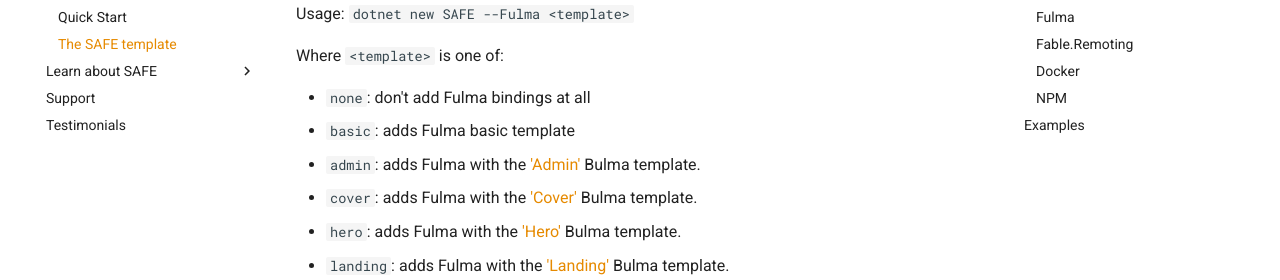
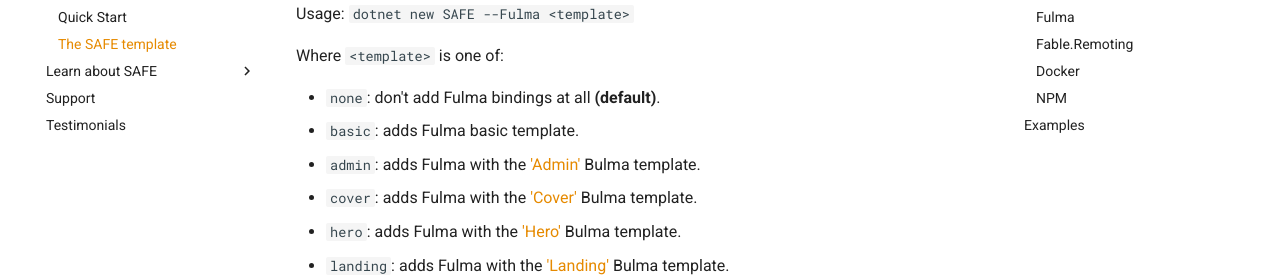
Before and after one commit to SAFE-Stack/docs, an MkDocs documentation site: the page built from docs/safe-template.md, in a window 1280 px wide and 900 px high, scrolled down 1000 px. Shown: the part 172-452 px from the top of the window. Built offline with MkDocs 1.6.1 and Material for MkDocs 9.7.7, drawn with Linux system fonts in a browser that asks for light colours; comment, search, counter and statistics services are not loaded; old or Windows-style settings are respelled for this version of MkDocs.

Commit message:
add default to the default option of Fulma

```diff
--- a/docs/safe-template.md
+++ b/docs/safe-template.md
@@ -32,8 +32,8 @@
 
 Where `<template>` is one of:
 
-* `none`: don't add Fulma bindings at all
-* `basic`: adds Fulma basic template
+* `none`: don't add Fulma bindings at all **(default)**.
+* `basic`: adds Fulma basic template.
 * `admin`: adds Fulma with the ['Admin'](https://dansup.github.io/bulma-templates/templates/admin.html) Bulma template.
 * `cover`: adds Fulma with the ['Cover'](https://dansup.github.io/bulma-templates/templates/cover.html) Bulma template.
 * `hero`: adds Fulma with the ['Hero'](https://dansup.github.io/bulma-templates/templates/hero.html) Bulma template.
```
